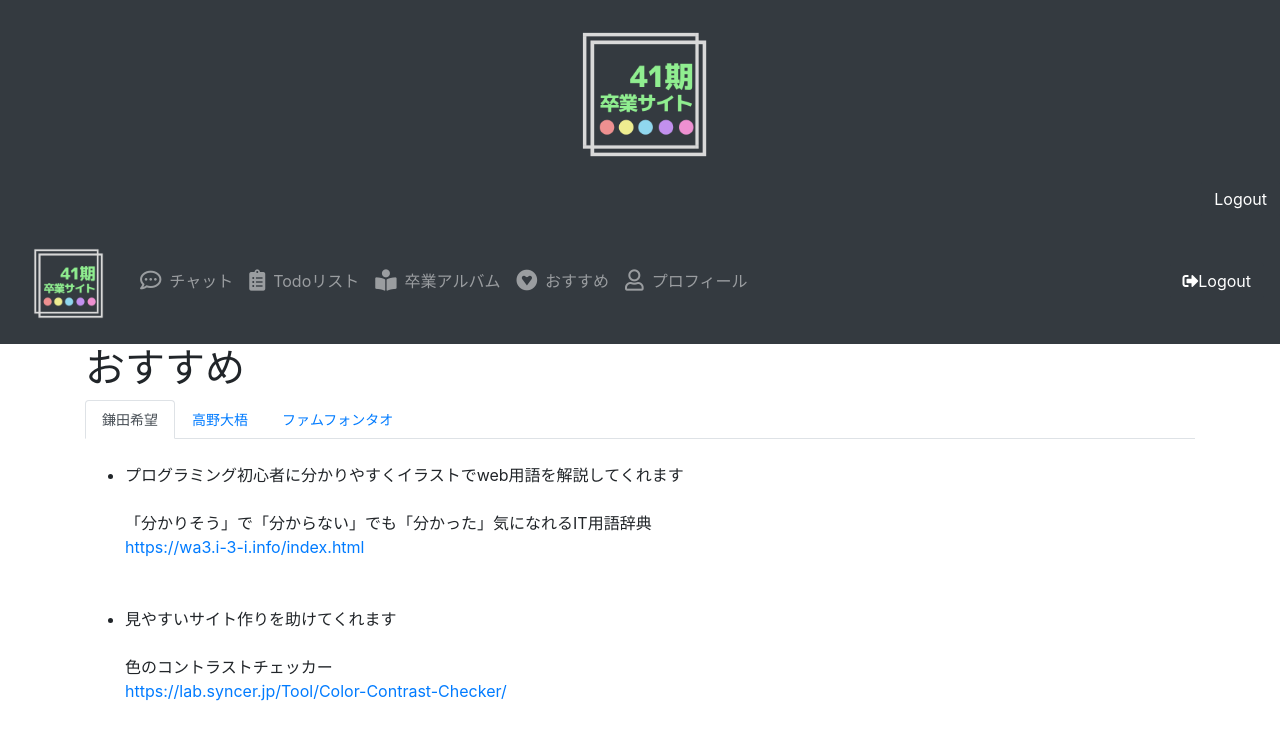
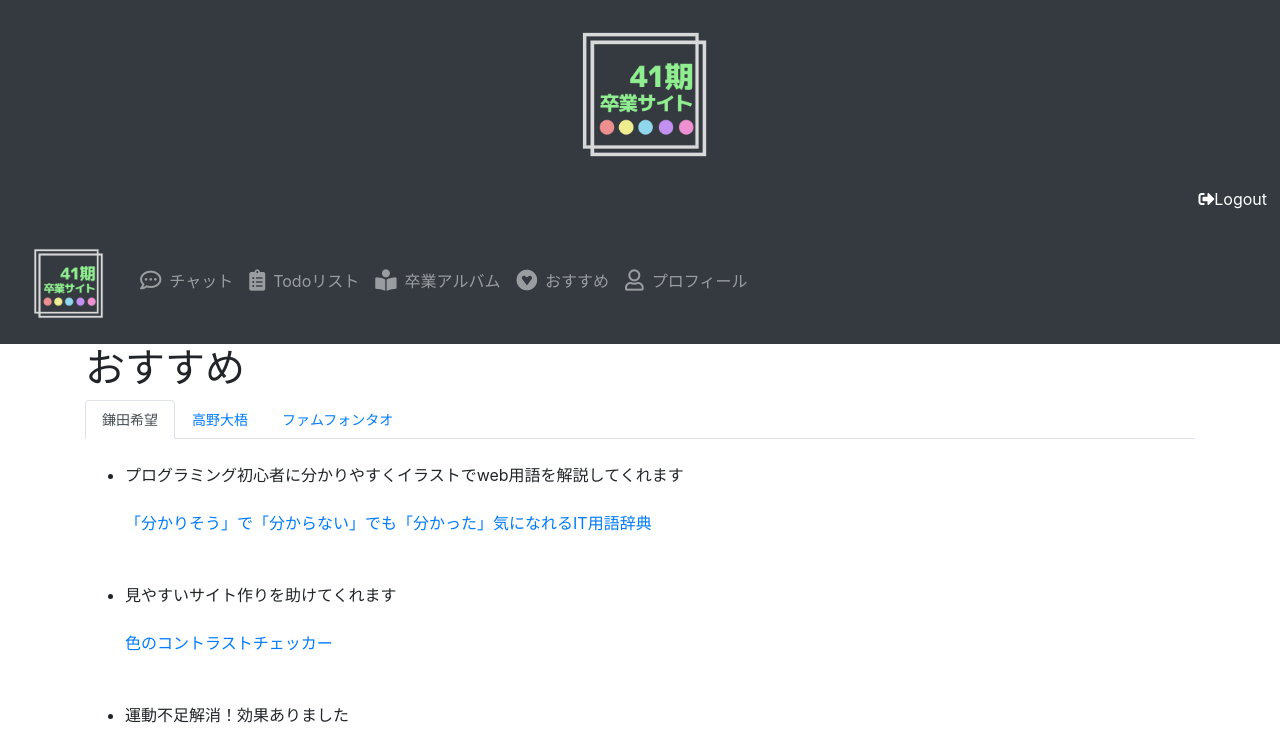
Before and after one commit to thao0108/chatAppTeam, a React (Create React App) app: page /recommend in a window 1280 px wide. Shown: the top 749 px of the page. Built offline with nearby package versions, Linux system fonts and the light colour scheme; no server answers; grey boxes are pictures that could not be loaded.

Commit message:
logout調整、TodoApp.js追加

```diff
--- a/src/App.js
+++ b/src/App.js
@@ -30,7 +30,7 @@ const App = () => {
                     <img src={logo} className={classes.logo} />
                 </div>
                 <form>
-                    <Button variant="dark" onClick={() => firebase.auth().signOut()}>Logout</Button>
+                    <Button variant="dark" onClick={() => firebase.auth().signOut()}><i className="fas fa-sign-out-alt"></i>Logout</Button>
                 </form>
             </header>
             <AuthProvider>
--- a/src/Menubar.js
+++ b/src/Menubar.js
@@ -5,13 +5,13 @@ import styles from './Menu.module.css'
 import logo from './img/logo.png'
 
 const Menubar = () => {
-    return(
+  return (
     <>
       <Navbar bg="dark" variant="dark" collapseOnSelect expand="lg" sticky="top">
         <Navbar.Brand href="/" className={styles.logo_aria}>
-            <img src={logo} className={styles.logo} alt="ロゴ"/>
+          <img src={logo} className={styles.logo} alt="ロゴ" />
         </Navbar.Brand>
-          <Navbar.Toggle aria-controls="responsive-navbar-nav"/>
+        <Navbar.Toggle aria-controls="responsive-navbar-nav" />
         <Navbar.Collapse id="responsive-navbar-nav">
           <Nav className="mr-auto">
             <Nav.Link href="/"><i className="far fa-comment-dots fa-lg mr-2"></i>チャット</Nav.Link>
@@ -20,9 +20,9 @@ const Menubar = () => {
             <Nav.Link href="recommend"><i className="fab fa-gratipay fa-lg mr-2"></i>おすすめ</Nav.Link>
             <Nav.Link href="/profile"><i className="far fa-user fa-lg mr-2"></i>プロフィール</Nav.Link>
           </Nav>
-        <Form inline>
+          {/* <Form inline>
           <Button variant="dark" onClick={() => firebase.auth().signOut()}><i className="fas fa-sign-out-alt"></i>Logout</Button>
-        </Form>
+        </Form> */}
         </Navbar.Collapse>
       </Navbar>
     </>
--- a/src/tab/TabList.js
+++ b/src/tab/TabList.js
@@ -13,27 +13,25 @@ const TabList = () => {
                         <br></br>
                         <li>プログラミング初心者に分かりやすくイラストでweb用語を解説してくれます<br></br>
                             <br></br>
-                            「分かりそう」で「分からない」でも「分かった」気になれるIT用語辞典<br></br>
-                            <a href="https://wa3.i-3-i.info/index.html">https://wa3.i-3-i.info/index.html</a>
+                            <a href="https://wa3.i-3-i.info/index.html">「分かりそう」で「分からない」でも「分かった」気になれるIT用語辞典</a>
                             <br></br><br></br>
                         </li>
                         <br></br>
                         <li>見やすいサイト作りを助けてくれます<br></br>
                             <br></br>
-                            色のコントラストチェッカー<br></br>
-                            <a href="https://lab.syncer.jp/Tool/Color-Contrast-Checker/">https://lab.syncer.jp/Tool/Color-Contrast-Checker/</a>
+                            <a href="https://lab.syncer.jp/Tool/Color-Contrast-Checker/">色のコントラストチェッカー</a>
                             <br></br><br></br>
                         </li>
                         <br></br>
                         <li>運動不足解消！効果ありました<br></br>
                             <br></br>
-                            <iframe width="400" height="250" src="https://www.youtube.com/embed/KFBNhGs7Y-s" frameBorder="0" allow="accelerometer; autoplay; clipboard-write; encrypted-media; gyroscope; picture-in-picture" allowFullScreen></iframe>
+                            <iframe width="300" height="200" src="https://www.youtube.com/embed/KFBNhGs7Y-s" frameBorder="0" allow="accelerometer; autoplay; clipboard-write; encrypted-media; gyroscope; picture-in-picture" allowFullScreen></iframe>
                         </li>
                         <br></br>
                     </ul>
                 </Tab>
                 <Tab eventKey="高野大梧" title="高野大梧">
-                <ul>
+                    <ul>
                         <br />
                         <li>
                             Reactの基礎について解説しています
@@ -64,7 +62,7 @@ const TabList = () => {
                             チャットボットを作ったりハンズオンで教えているのでおすすめです。
                             <br />
                             <br />
-                            <iframe width="400" height="250" src="https://www.youtube.com/embed/Otrc2zAlJyM" frameBorder="0" allow="accelerometer; autoplay; clipboard-write; encrypted-media; gyroscope; picture-in-picture" allowFullScreen></iframe>
+                            <iframe width="300" height="200" src="https://www.youtube.com/embed/Otrc2zAlJyM" frameBorder="0" allow="accelerometer; autoplay; clipboard-write; encrypted-media; gyroscope; picture-in-picture" allowFullScreen></iframe>
                         </li>
                         <br />
                         <li>
--- /dev/null
+++ b/src/todo/TodoApp.js
@@ -0,0 +1,48 @@
+import React, { useState } from 'react'
+import Form from './Form'
+import List from './List'
+import shortid from 'shortid'
+import classes from '../todo.module.css'
+
+const TodoApp = () => {
+    const [todos, setTodos] = useState([
+        {
+            content: '課題をする',
+            id: shortid.generate()
+        },
+        {
+            content: '洗濯をする',
+            id: shortid.generate()
+        },
+        {
+            content: '電話をする',
+            id: shortid.generate()
+        }
+    ])
+
+    const addTodo = content => {
+        setTodos([
+            ...todos,
+            {
+                content: content,
+                id: shortid.generate()
+            }
+        ])
+    }
+
+    const deleteTodo = id => {
+        setTodos(todos.filter(todo => todo.id !== id))
+    }
+
+    return (
+        <>
+            <body>
+                <h1 className={classes.todolist}>Todoリスト</h1>
+                <Form addTodo={addTodo} />
+                <List todos={todos} deleteTodo={deleteTodo} />
+            </body>
+        </>
+    )
+}
+
+export default TodoApp
```
Lines whose indentation alone changed are shown as unchanged.
